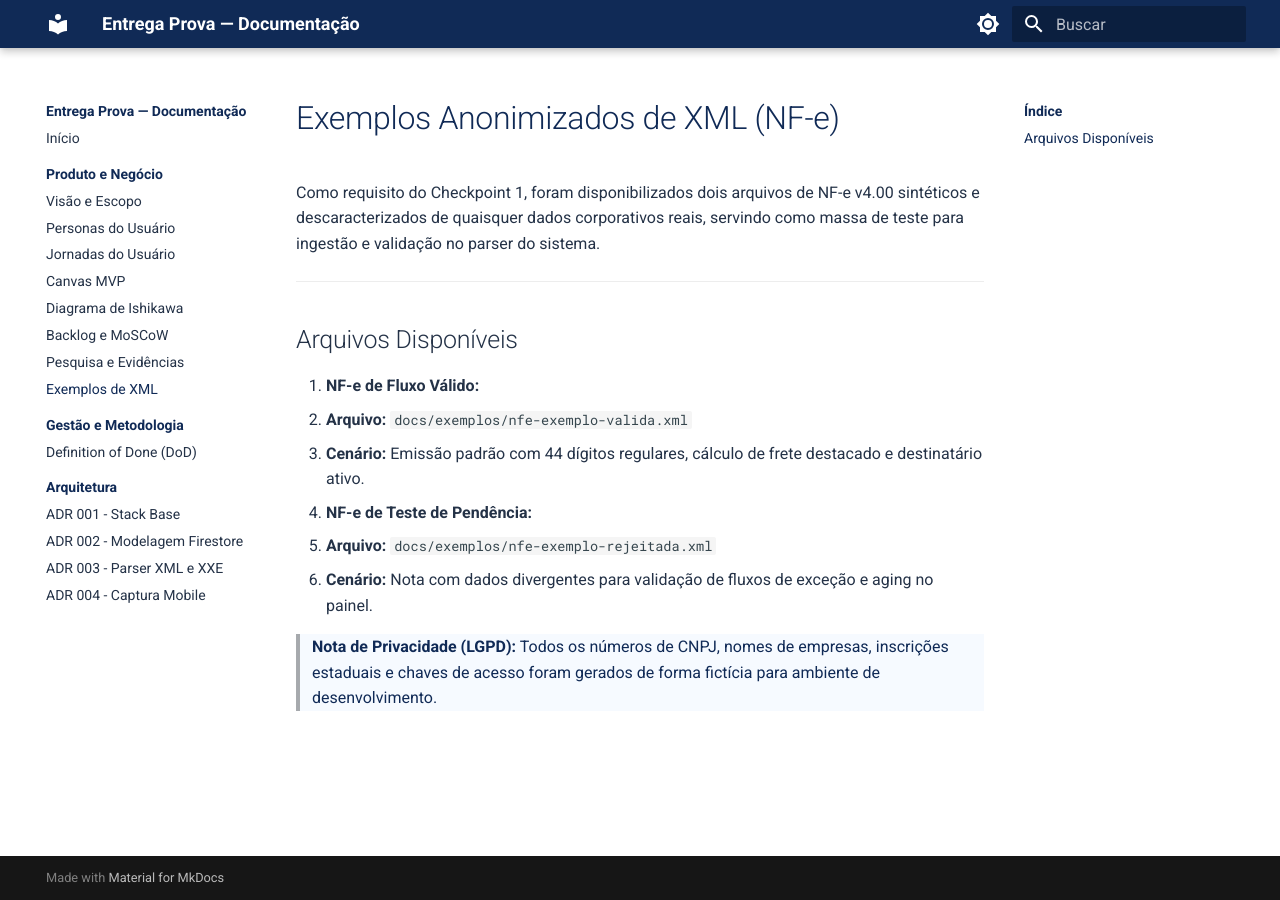
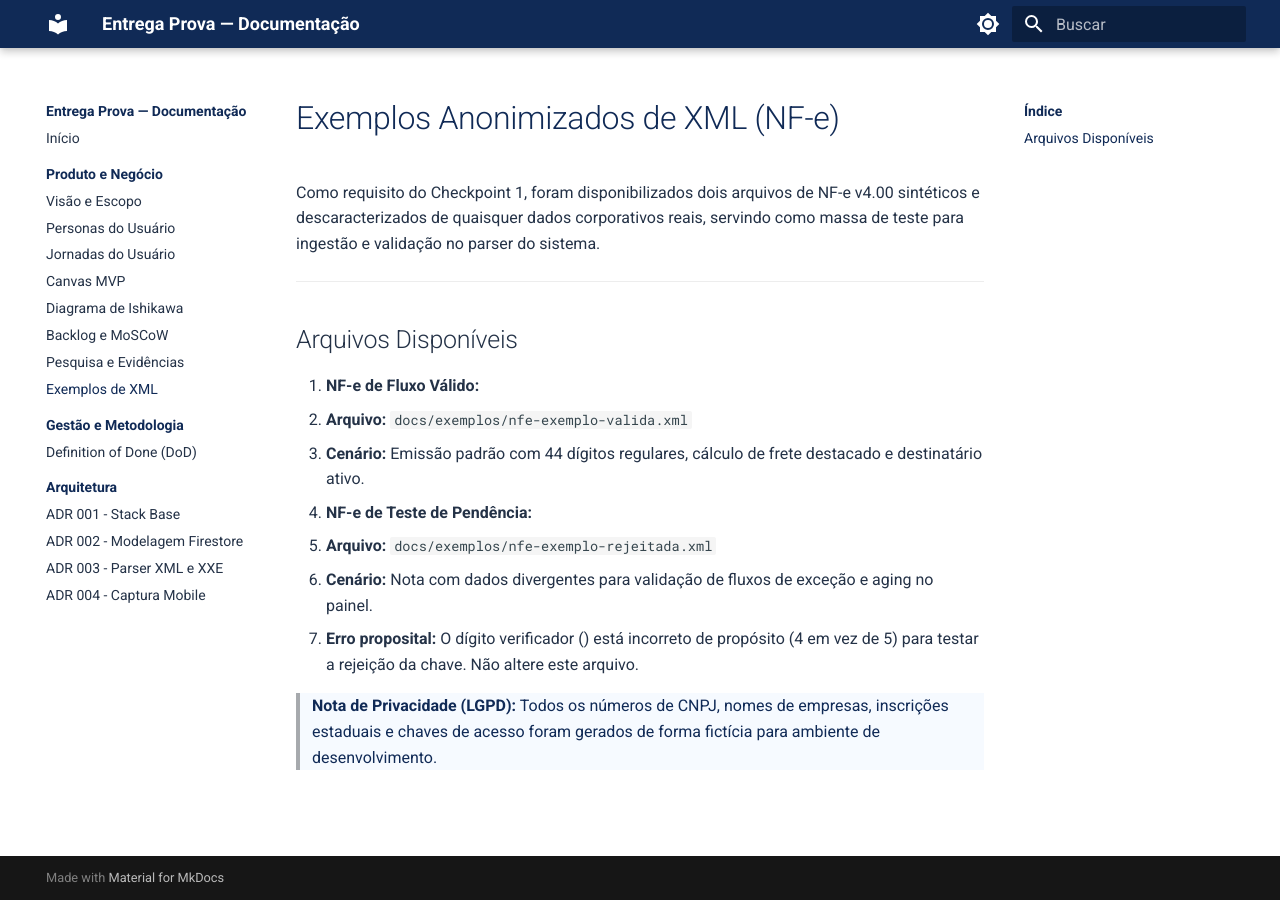
Before and after one commit to EntregaProva/EntregaProva-documentation, an MkDocs documentation site: the page built from docs/produto/exemplos-xml.md, in a window 1280 px wide. Built offline with MkDocs 1.6.1 and Material for MkDocs 9.7.7, drawn with Linux system fonts in a browser that asks for light colours.

Commit message:
erro proposital na segunda NF-e no cDV
Added intentional error in test XML for validation scenarios.

```diff
--- a/docs/produto/exemplos-xml.md
+++ b/docs/produto/exemplos-xml.md
@@ -12,5 +12,6 @@ Como requisito do Checkpoint 1, foram disponibilizados dois arquivos de NF-e v4.
 2. **NF-e de Teste de Pendência:**
    * **Arquivo:** `docs/exemplos/nfe-exemplo-rejeitada.xml`
    * **Cenário:** Nota com dados divergentes para validação de fluxos de exceção e aging no painel.
+   * **Erro proposital:** O dígito verificador (<cDV>) está incorreto de propósito (4 em vez de 5) para testar a rejeição da chave. Não altere este arquivo.
 
 > **Nota de Privacidade (LGPD):** Todos os números de CNPJ, nomes de empresas, inscrições estaduais e chaves de acesso foram gerados de forma fictícia para ambiente de desenvolvimento.
```
